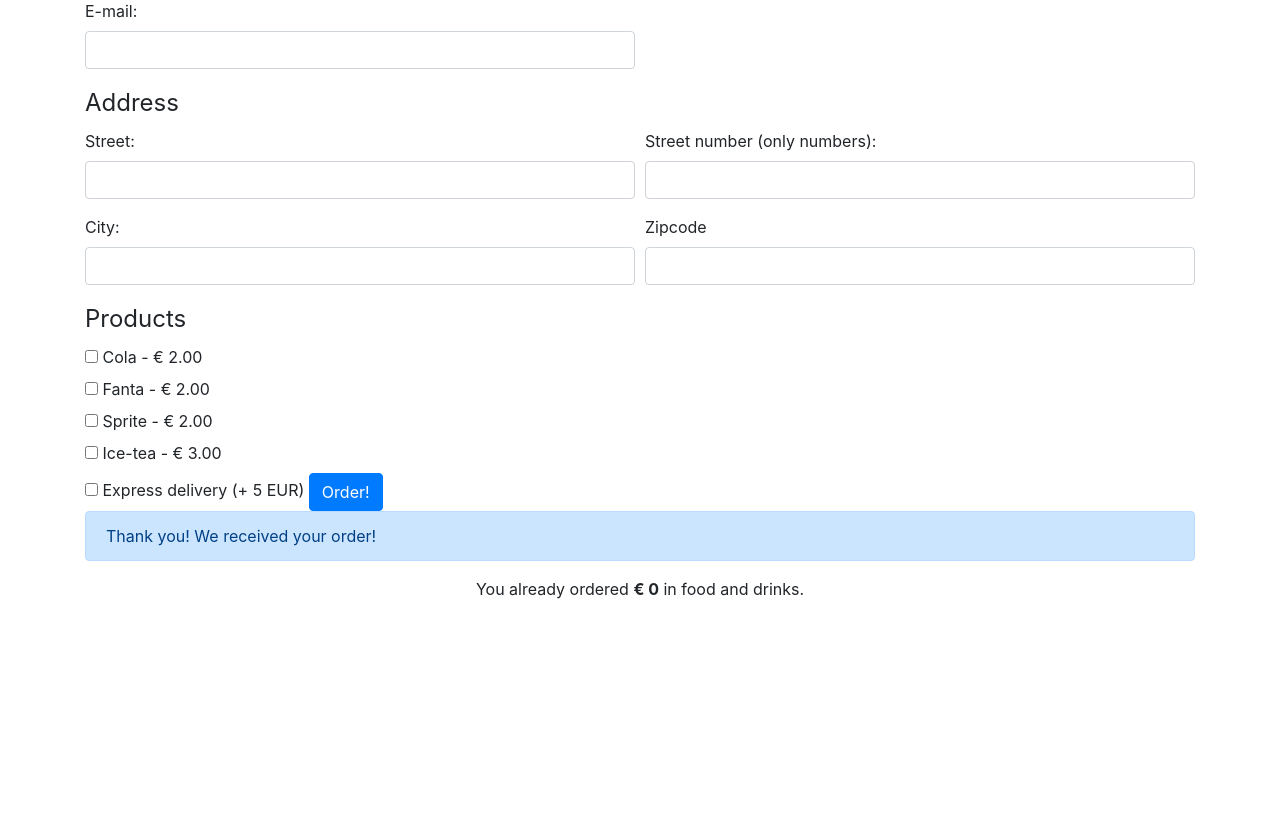
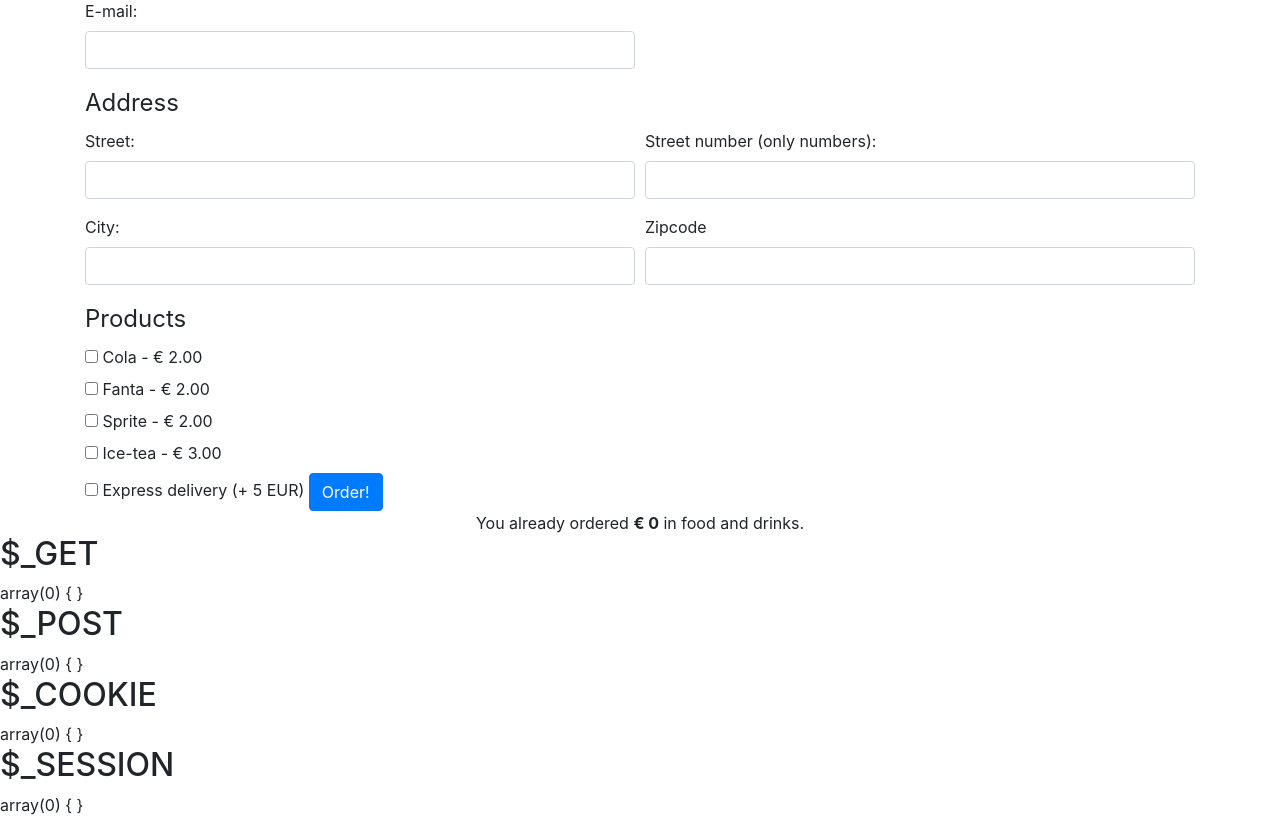
Before and after one commit to Tessakam/php-order-form, a PHP site: page /index.php in a window 1280 px wide. Shown: the part 97-914 px from the top of the page. Before the commit the page ends 696 px from the top, so only its background shows below. Run offline with PHP 8.4, Linux system fonts and the light colour scheme.

Commit message:
working on sessions - fixed the fields

```diff
--- a/form-view.php
+++ b/form-view.php
@@ -23,10 +23,13 @@
         </ul>
     </nav>
 
+    <div <span class="submit"> <?php echo $submit; ?></span>
+    </div>
     <!--Submit form = the form data is sent with method="post". -->
     <!-- HTML use method Get and link with name - NOT with id!! -->
 
-    <form method="post" action="<?php echo htmlspecialchars($_SERVER["PHP_SELF"]); ?>">
+    <form method="post"
+          action="<?php echo htmlspecialchars ($_SERVER["PHP_SELF"]); ?>">
         <div class="form-row">
             <div class="form-group col-md-6">
                 <label for="email">E-mail:</label>
@@ -88,11 +91,8 @@
             Express delivery (+ 5 EUR)
         </label>
 
-        <button type="submit" class="btn btn-primary">Order!</button>
-        <div class="alert alert-primary" role="alert">
-            Thank you! We received your order!
+        <button type="submit" name="submit" class="btn btn-primary">Order!</button>
 
-        </div>
     </form>
 
     <footer>You already ordered <strong>&euro; <?php echo $totalValue ?></strong> in food and drinks.</footer>
@@ -103,5 +103,6 @@
         text-align: center;
     }
 </style>
+<?php whatIsHappening(); ?>
 </body>
 </html>
--- a/index.php
+++ b/index.php
@@ -23,12 +23,26 @@ function whatIsHappening()
     var_dump($_SESSION);
 }
 
+//step 2: sessions -  Make sure the input fields are saved
+//Isset = Check whether variable is empty, make sure the fields are saved
+//if (!isset($_SESSION["email"])){$_SESSION["email"]=$email;}
+
+//if (isset($_POST['submit'])) {
+//$_SESSION["email"] = $email;
+//$_SESSION["street"] = $street;
+//$_SESSION["streetnumber"] = $streetNumber;
+//$_SESSION["zipcode"] = $zipcode;
+//$_SESSION["city"] = $city;
+
+
+// als het NIET leeg is = neem de vorige sessie over
+//if (!isset($_SESSION["email"])){$_SESSION["email"]=$email;}
+
 // required fields: e-mail, street, street number, city and zipcode
 // define variables and set to empty values
-$submit ="";
+$submit = "";
 $emailErr = $streetErr = $streetNumberErr = $cityErr = $zipcodeErr = "";
 $email = $street = $streetNumber = $city = $zipcode = "";
-
 
 if ($_SERVER["REQUEST_METHOD"] == "POST") {
 
@@ -36,9 +50,6 @@ if ($_SERVER["REQUEST_METHOD"] == "POST") {
         $emailErr = "* Email is required";
     } else {
         $email = test_input($_POST["email"]);
-        //Check whether variable is NOT empty, make sure the fields are saved
-        if (!isset($_SESSION["email"])){$_SESSION["email"]=$email;}
-
         // validate email
         if (!filter_var($email, FILTER_VALIDATE_EMAIL)) {
             $emailErr = "Invalid email format";
@@ -49,14 +60,12 @@ if ($_SERVER["REQUEST_METHOD"] == "POST") {
         $streetErr = "* Street is required";
     } else {
         $street = test_input($_POST["street"]);
-        $_SESSION["street"] = $street;
     }
 
     if (empty($_POST["streetnumber"])) {
         $streetNumberErr = "* Street number is required";
     } else {
         $streetNumber = test_input($_POST["streetnumber"]);
-        $_SESSION["streetnumber"] = $streetNumber;
         // validate number
         if (!is_numeric($streetNumber)) {
             $streetNumberErr = "Data entered is not a number";
@@ -67,14 +76,12 @@ if ($_SERVER["REQUEST_METHOD"] == "POST") {
         $cityErr = "* City is required";
     } else {
         $city = test_input($_POST["city"]);
-        $_SESSION["city"] = $city;
     }
 
     if (empty($_POST["zipcode"])) {
         $zipcodeErr = "* Zipcode is required";
     } else {
         $zipcode = test_input($_POST["zipcode"]);
-        $_SESSION["zipcode"] = $zipcode;
         // validate number (also possible with is_numeric
         if (!filter_var($zipcode, FILTER_VALIDATE_INT)) {
             $zipcodeErr = "Data entered is not a number";
```
